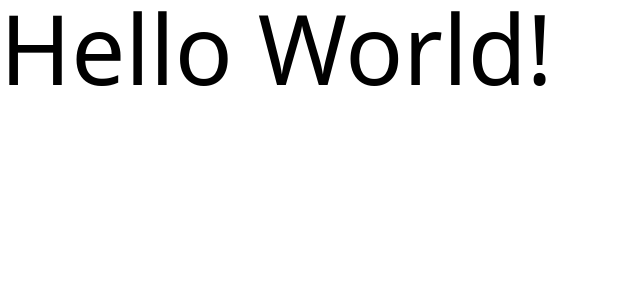
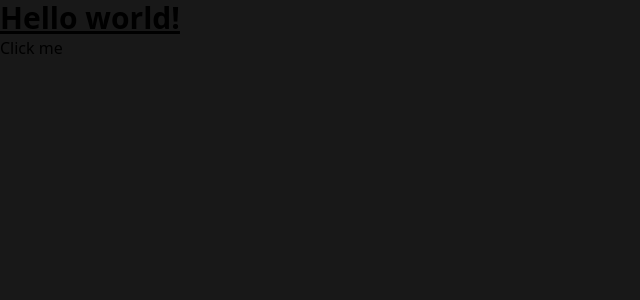
Before and after one commit to bgoomes/FrontendTest-ADACSoftwares, a React (Vite) app: page / in a window 1280 px wide. Shown: the top 300 px of the page, without its empty margins (0-640 px from the left). Built offline with nearby package versions, Linux system fonts and the light colour scheme.

Commit message:
fix ajuste css

```diff
--- a/index.html
+++ b/index.html
@@ -6,7 +6,7 @@
     <meta name="viewport" content="width=device-width, initial-scale=1.0" />
     <title>Figma Land</title>
   </head>
-  <body>
+  <body class="bg-background">
     <div id="root"></div>
     <script type="module" src="/src/main.tsx"></script>
   </body>
--- a/src/App.tsx
+++ b/src/App.tsx
@@ -1,7 +1,12 @@
+import { Button } from "./components/button";
+
 export function App() {
   return (
-    <>
-      <h1 className="text-8xl">Hello World!</h1>
-    </>
+    <main >
+      <h1 className="text-3xl font-bold underline">
+        Hello world!
+      </h1>
+      <Button text="Click me" />
+    </main>
   )
 }
```
